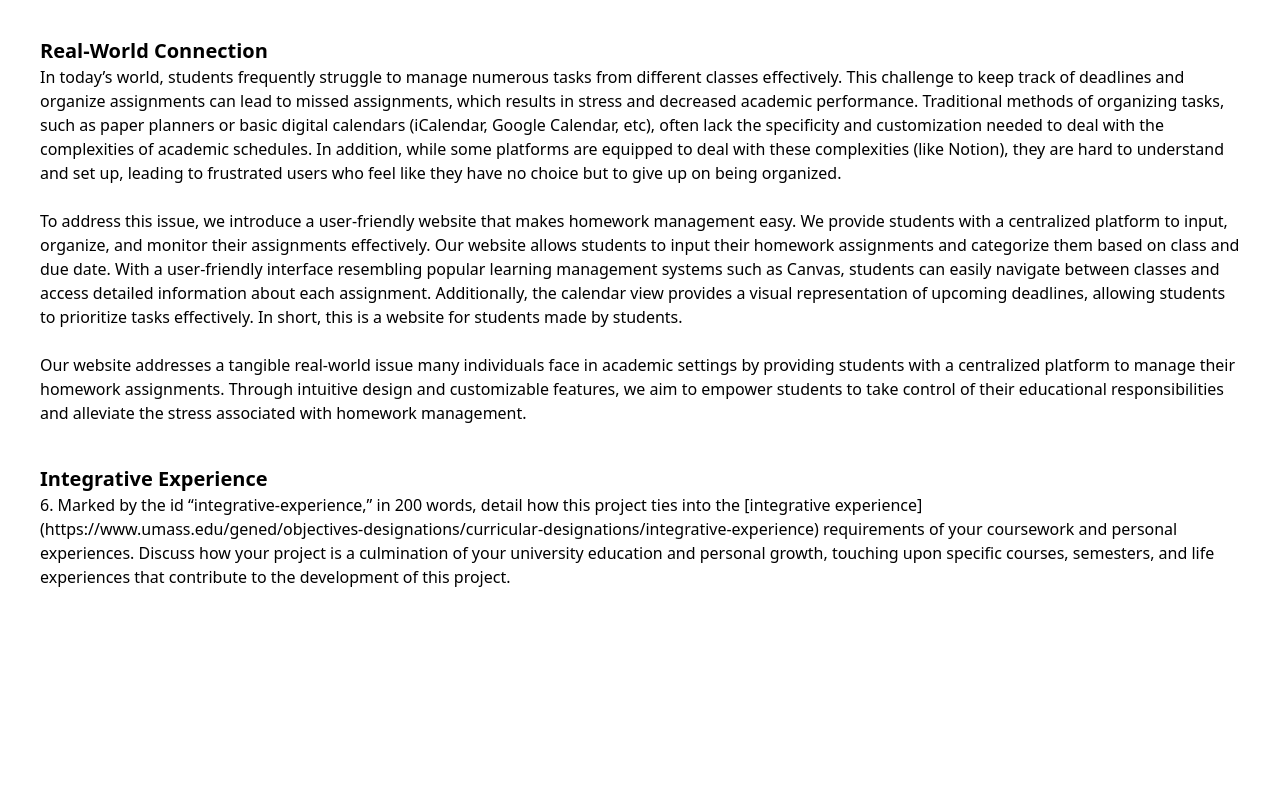
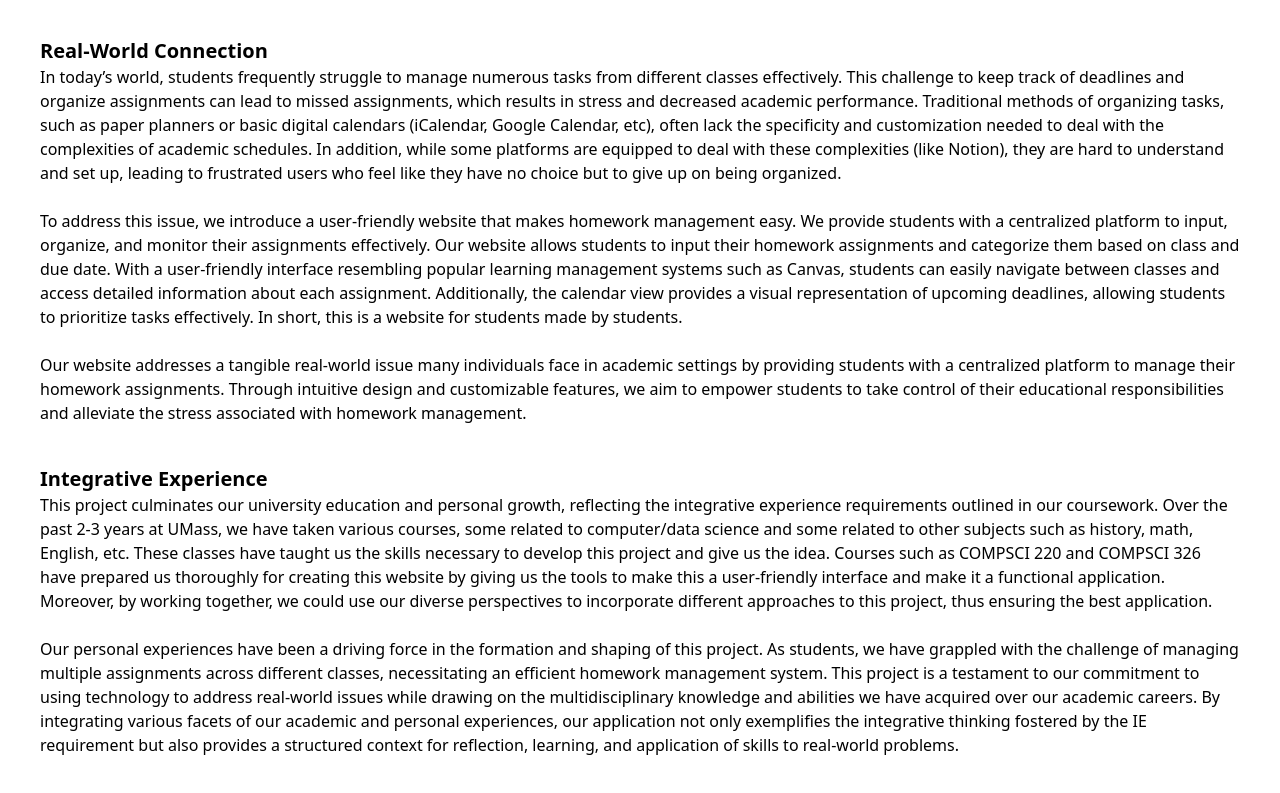
Before and after one commit to faizfrds/group-34-proj, a website: page src/docs/milestone-01/index.html in a window 1280 px wide. Shown: the part 1403-2196 px from the top of the page. Before the commit the page ends 2052 px from the top, so only its background shows below. Drawn offline with Linux system fonts and the light colour scheme.

Commit message:
added integrative experience and fixed its id

```diff
--- a/src/docs/milestone-01/index.html
+++ b/src/docs/milestone-01/index.html
@@ -79,7 +79,11 @@
         </section>
         <section class="mb-10" id="integraive-experience">
           <h2 class="text-xl font-bold">Integrative Experience</h2>
-          <p>6. Marked by the id “integrative-experience,” in 200 words, detail how this project ties into the [integrative experience](https://www.umass.edu/gened/objectives-designations/curricular-designations/integrative-experience) requirements of your coursework and personal experiences. Discuss how your project is a culmination of your university education and personal growth, touching upon specific courses, semesters, and life experiences that contribute to the development of this project.</p>
+          <!-- <p>6. Marked by the id “integrative-experience,” in 200 words, detail how this project ties into the [integrative experience](https://www.umass.edu/gened/objectives-designations/curricular-designations/integrative-experience) requirements of your coursework and personal experiences. Discuss how your project is a culmination of your university education and personal growth, touching upon specific courses, semesters, and life experiences that contribute to the development of this project.</p> -->
+          <p>
+            This project culminates our university education and personal growth, reflecting the integrative experience requirements outlined in our coursework. Over the past 2-3 years at UMass, we have taken various courses, some related to computer/data science and some related to other subjects such as history, math, English, etc. These classes have taught us the skills necessary to develop this project and give us the idea. Courses such as COMPSCI 220 and COMPSCI 326 have prepared us thoroughly for creating this website by giving us the tools to make this a user-friendly interface and make it a functional application. Moreover, by working together, we could use our diverse perspectives to incorporate different approaches to this project, thus ensuring the best application. <br><br>
+            Our personal experiences have been a driving force in the formation and shaping of this project. As students, we have grappled with the challenge of managing multiple assignments across different classes, necessitating an efficient homework management system. This project is a testament to our commitment to using technology to address real-world issues while drawing on the multidisciplinary knowledge and abilities we have acquired over our academic careers. By integrating various facets of our academic and personal experiences, our application not only exemplifies the integrative thinking fostered by the IE requirement but also provides a structured context for reflection, learning, and application of skills to real-world problems.
+          </p>
         </section>
       </div>
 
```
